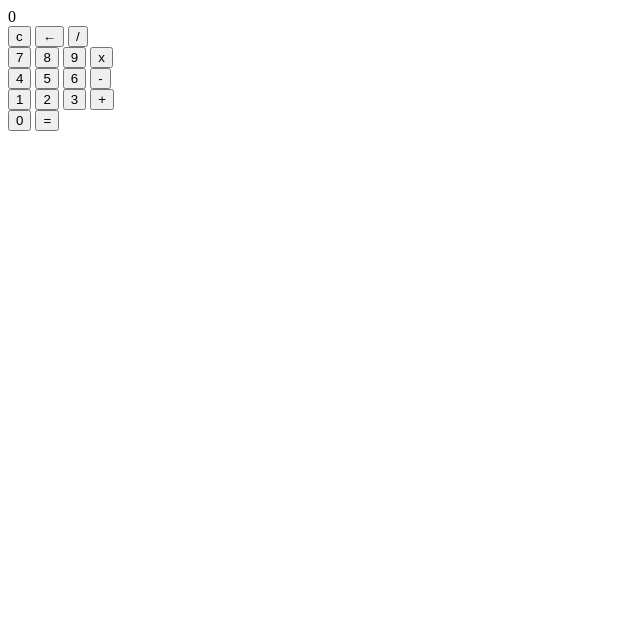
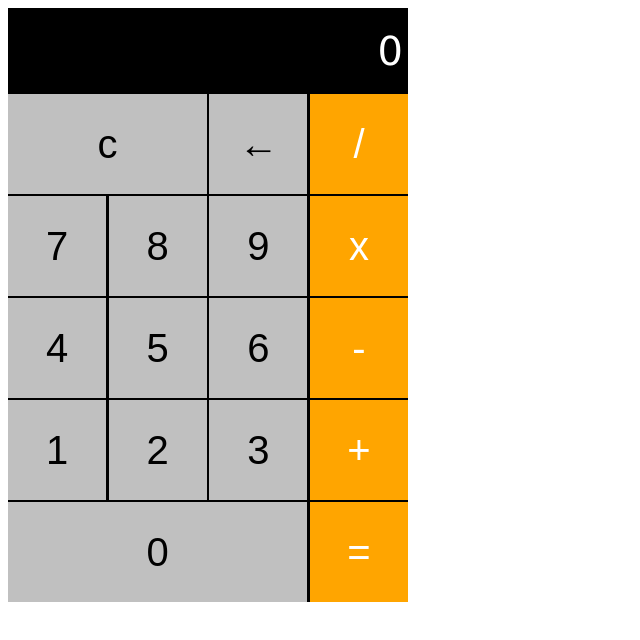
Before and after one commit to alexramosv/calculadora, a plain HTML site: page index.html in a window 1280 px wide. Shown: the whole page, without its empty margins (0-640 px from the left). Drawn offline with Linux system fonts and the light colour scheme.

Commit message:
Arreglado bug que no aplicaba el css

```diff
--- a/index.html
+++ b/index.html
@@ -5,7 +5,7 @@
   <meta charset="UTF-8">
   <meta name="viewport" content="width=device-width, initial-scale=1.0">
   <meta http-equiv="X-UA-Compatible" content="ie=edge">
-  <link rel="stylesheet" type="text/css" href="./calculadora1.2.css" title="style">
+  <link rel="stylesheet" type="text/css" href="./index.css" title="style">
   <title>Document</title>
 </head>
 
```
